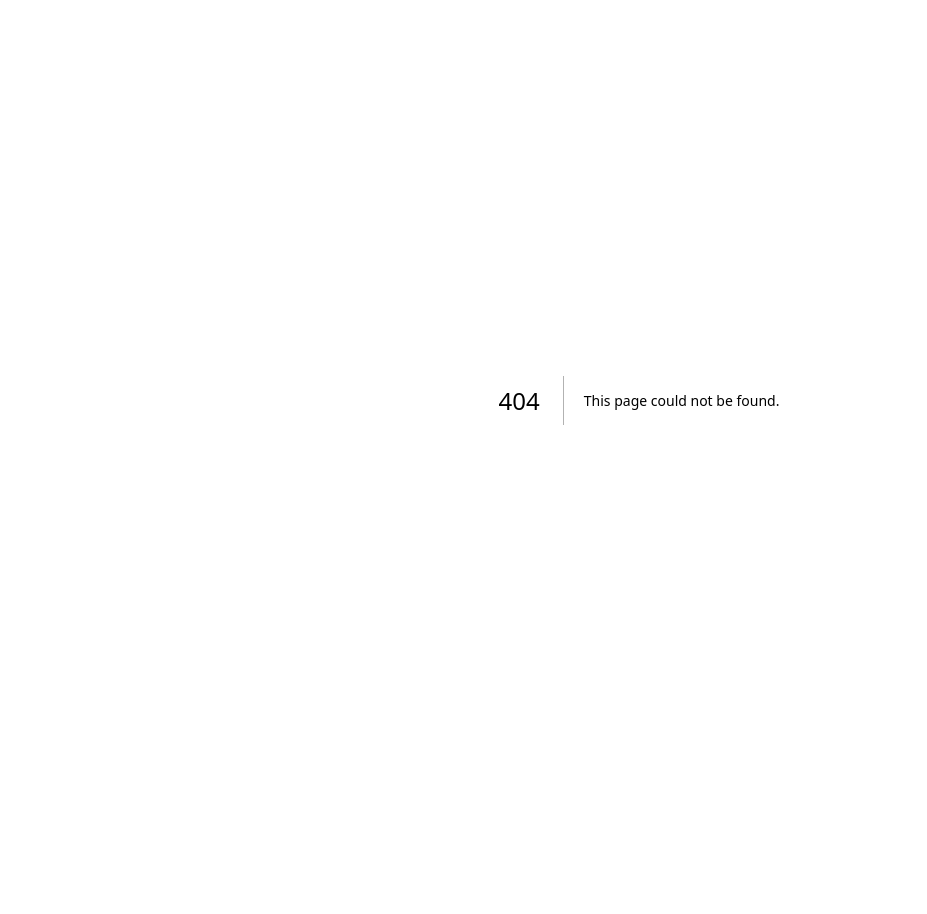
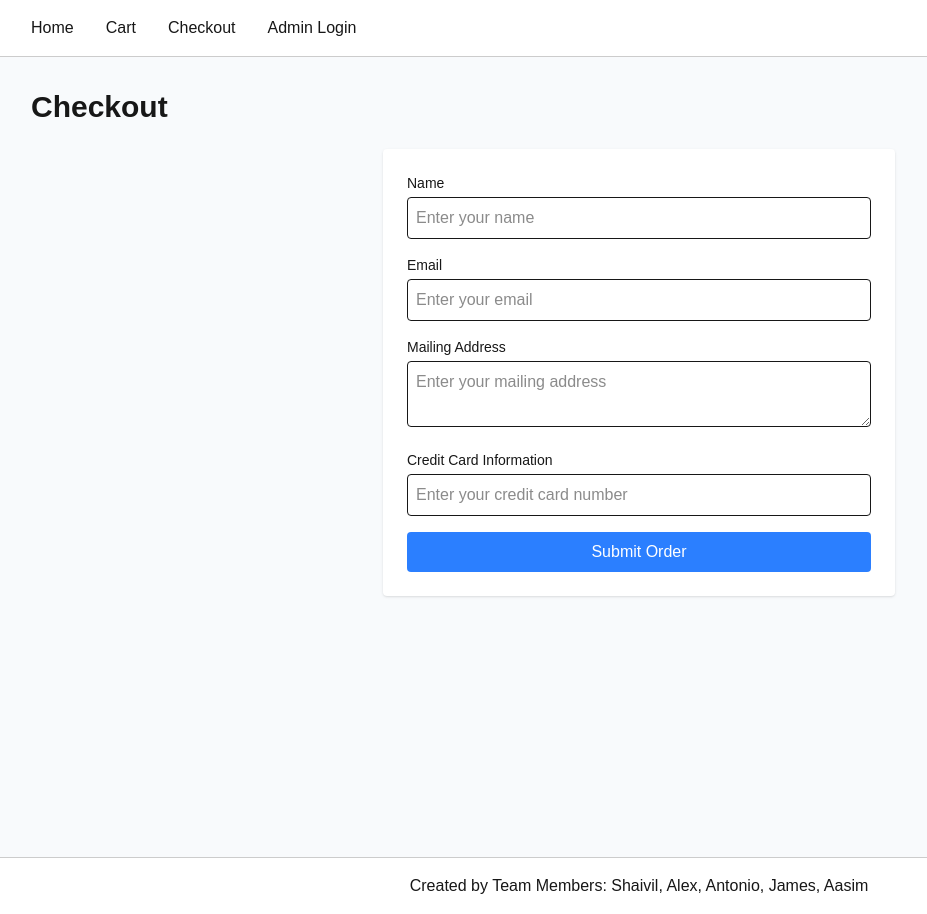
Before and after one commit to CSCI467-Project/CSCI467-Project, a Next.js app in the folder frontend/: page /checkout in a window 1280 px wide. Before the commit this address had no page. Shown: the whole page, without its empty margins (1-928 px from the left). Before the commit the page ends 800 px from the top, so only its background shows below. Built offline with nearby package versions, Linux system fonts and the light colour scheme.

Commit message:
Added the item page (Aasim), added the login (no actual account) screen and the header change with the two additional backend interfaces for use later

```diff
--- /dev/null
+++ b/frontend/app/admin-login/page.tsx
@@ -0,0 +1,43 @@
+import Link from 'next/link';
+
+const AdminLoginPage = () => {
+  return (
+    <div className="min-h-screen flex items-center justify-center bg-gray-100">
+      <div className="bg-white p-6 rounded shadow-md w-80">
+        <h1 className="text-2xl font-bold mb-4">Login to Admin?</h1>
+        <div className="mb-4">
+          <label className="block text-sm font-medium mb-1" htmlFor="username">
+            Username
+          </label>
+          <input
+            type="text"
+            id="username"
+            className="w-full border rounded p-2"
+            placeholder="Enter username"
+            disabled
+          />
+        </div>
+        <div className="mb-4">
+          <label className="block text-sm font-medium mb-1" htmlFor="password">
+            Password
+          </label>
+          <input
+            type="password"
+            id="password"
+            className="w-full border rounded p-2"
+            placeholder="Enter password"
+            disabled
+          />
+        </div>
+        <Link
+          href="/admin"
+          className="w-full bg-blue-500 text-white py-2 rounded hover:bg-blue-600 text-center block"
+        >
+          Login
+        </Link>
+      </div>
+    </div>
+  );
+};
+
+export default AdminLoginPage;
--- /dev/null
+++ b/frontend/app/admin/page.tsx
@@ -0,0 +1,32 @@
+import AdminHeader from "../components/AdminHeader";
+import Footer from "../components/Footer";
+
+const AdminPage = () => {
+  return (
+    <>
+      <AdminHeader />
+      <main className="p-8 bg-slate-50 min-h-screen">
+        <h1 className="text-3xl font-bold mb-6">Administrative Interface</h1>
+        <div className="grid grid-cols-1 sm:grid-cols-2 gap-6">
+          <div className="border rounded-lg p-4 bg-white shadow">
+            <h2 className="font-semibold text-lg">Shipping Charges</h2>
+            <p>Set weight brackets and their charges.</p>
+            <button className="mt-2 bg-blue-500 text-white py-2 px-4 rounded hover:bg-blue-600">
+              Set Charges
+            </button>
+          </div>
+          <div className="border rounded-lg p-4 bg-white shadow">
+            <h2 className="font-semibold text-lg">View Orders</h2>
+            <p>Search orders by date range, status, or price range.</p>
+            <button className="mt-2 bg-blue-500 text-white py-2 px-4 rounded hover:bg-blue-600">
+              Search Orders
+            </button>
+          </div>
+        </div>
+      </main>
+      <Footer />
+    </>
+  );
+};
+
+export default AdminPage;
--- /dev/null
+++ b/frontend/app/checkout/page.tsx
@@ -0,0 +1,67 @@
+import Header from "../components/Header";
+import Footer from "../components/Footer";
+
+const CheckoutPage = () => {
+  return (
+    <>
+      <Header />
+      <main className="p-8 bg-slate-50 min-h-screen">
+        <h1 className="text-3xl font-bold mb-6">Checkout</h1>
+        <form className="max-w-lg mx-auto bg-white p-6 rounded shadow">
+          <div className="mb-4">
+            <label className="block text-sm font-medium mb-1" htmlFor="name">
+              Name
+            </label>
+            <input
+              type="text"
+              id="name"
+              className="w-full border rounded p-2"
+              placeholder="Enter your name"
+            />
+          </div>
+          <div className="mb-4">
+            <label className="block text-sm font-medium mb-1" htmlFor="email">
+              Email
+            </label>
+            <input
+              type="email"
+              id="email"
+              className="w-full border rounded p-2"
+              placeholder="Enter your email"
+            />
+          </div>
+          <div className="mb-4">
+            <label className="block text-sm font-medium mb-1" htmlFor="address">
+              Mailing Address
+            </label>
+            <textarea
+              id="address"
+              className="w-full border rounded p-2"
+              placeholder="Enter your mailing address"
+            ></textarea>
+          </div>
+          <div className="mb-4">
+            <label className="block text-sm font-medium mb-1" htmlFor="credit-card">
+              Credit Card Information
+            </label>
+            <input
+              type="text"
+              id="credit-card"
+              className="w-full border rounded p-2"
+              placeholder="Enter your credit card number"
+            />
+          </div>
+          <button
+            type="submit"
+            className="w-full bg-blue-500 text-white py-2 rounded hover:bg-blue-600"
+          >
+            Submit Order
+          </button>
+        </form>
+      </main>
+      <Footer />
+    </>
+  );
+};
+
+export default CheckoutPage;
--- /dev/null
+++ b/frontend/app/components/AdminHeader.tsx
@@ -0,0 +1,21 @@
+import Link from 'next/link';
+
+const AdminHeader = () => {
+  return (
+    <header style={{ display: 'flex', justifyContent: 'space-between', padding: '1rem', borderBottom: '1px solid #ccc' }}>
+      <nav>
+        <Link href="/admin" style={{ margin: '0 1rem' }}>
+          Admin Home
+        </Link>
+        <Link href="/warehouse" style={{ margin: '0 1rem' }}>
+          Warehouse Home
+        </Link>
+        <Link href="/" style={{ margin: '0 1rem' }}>
+          Logout
+        </Link>
+      </nav>
+    </header>
+  );
+};
+
+export default AdminHeader;
--- a/frontend/app/components/Header.tsx
+++ b/frontend/app/components/Header.tsx
@@ -10,6 +10,12 @@ const Header = () => {
         <Link href="/cart" style={{ margin: '0 1rem' }}>
           Cart
         </Link>
+        <Link href="/checkout" style={{ margin: '0 1rem' }}>
+          Checkout
+        </Link>
+        <Link href="/admin-login" style={{ margin: '0 1rem' }}>
+          Admin Login
+        </Link>
       </nav>
     </header>
   );
--- a/frontend/app/page.tsx
+++ b/frontend/app/page.tsx
@@ -1,61 +1,71 @@
 import Image from "next/image";
 import Header from "./components/Header";
 import Footer from "./components/Footer";
+
+type Product = {
+  name: string;
+  description: string;
+  price: number;
+  quantity: number;
+  pictureURL: string;
+};
+
+const PRODUCTS: Product[] = [
+  {
+    name: "Brake Pads",
+    description: "All-weather brake pad set for optimal performance.",
+    price: 39.99,
+    quantity: 10,
+    pictureURL: "https://m.media-amazon.com/images/I/61h07ruAEWL._AC_UF894,1000_QL80_.jpg",
+  },
+  {
+    name: "Air Filter",
+    description: "High-performance air filter for cleaner air intake.",
+    price: 24.50,
+    quantity: 15,
+    pictureURL: "https://via.placeholder.com/300x200?text=Air+Filter",
+  },
+  {
+    name: "Oil Filter",
+    description: "Premium oil filter for extended engine life.",
+    price: 14.99,
+    quantity: 20,
+    pictureURL: "https://via.placeholder.com/300x200?text=Oil+Filter",
+  },
+];
 
 export default function Home() {
   return (
     <>
       <Header />
-      <div className="font-sans grid grid-rows-[20px_1fr_20px] items-center justify-items-center min-h-screen p-8 pb-20 gap-16 sm:p-20">
-        <main className="flex flex-col gap-[32px] row-start-2 items-center sm:items-start">
-          <Image
-            className="dark:invert"
-            src="/next.svg"
-            alt="Next.js logo"
-            width={180}
-            height={38}
-            priority
-          />
-          <h1 className="text-2xl font-bold text-center">
-            Welcome
-          </h1>
-          <div className="grid grid-cols-1 sm:grid-cols-2 lg:grid-cols-3 gap-4">
-            <div className="border p-4 rounded shadow">
-              <h2 className="text-lg font-bold">Item 1</h2>
-              <p>Description of Item 1</p>
-              <p className="text-sm text-gray-500">Price: $10</p>
+      <main className="p-8 bg-slate-50 min-h-screen">
+        <h1 className="text-3xl font-bold mb-6">Product Catalog</h1>
+
+        <div className="grid grid-cols-1 sm:grid-cols-2 md:grid-cols-3 gap-6">
+          {PRODUCTS.map((product) => (
+            <div
+              key={product.name}
+              className="border rounded-lg p-4 bg-white shadow"
+            >
+              <img
+                src={product.pictureURL}
+                alt={product.name}
+                className="w-full h-40 object-contain mb-3 rounded"
+              />
+              <h2 className="font-semibold text-lg">{product.name}</h2>
+              <p className="text-sm text-gray-500">{product.description}</p>
+              <p className="font-bold text-xl mt-1">
+                ${product.price.toFixed(2)}
+              </p>
+              <p className="text-sm text-gray-500">
+                Available: {product.quantity}
+              </p>
             </div>
-            <div className="border p-4 rounded shadow">
-              <h2 className="text-lg font-bold">Item 2</h2>
-              <p>Description of Item 2</p>
-              <p className="text-sm text-gray-500">Price: $20</p>
-            </div>
-            <div className="border p-4 rounded shadow">
-              <h2 className="text-lg font-bold">Item 3</h2>
-              <p>Description of Item 3</p>
-              <p className="text-sm text-gray-500">Price: $30</p>
-            </div>
-          </div>
-        </main>
-        <footer className="row-start-3 flex gap-[24px] flex-wrap items-center justify-center">
-          <a
-            className="flex items-center gap-2 hover:underline hover:underline-offset-4"
-            href="https://nextjs.org?utm_source=create-next-app&utm_medium=appdir-template-tw&utm_campaign=create-next-app"
-            target="_blank"
-            rel="noopener noreferrer"
-          >
-            <Image
-              aria-hidden
-              src="/globe.svg"
-              alt="Globe icon"
-              width={16}
-              height={16}
-            />
-            Go to nextjs.org →
-          </a>
-        </footer>
-      </div>
+          ))}
+        </div>
+      </main>
       <Footer />
     </>
   );
+
 }
--- /dev/null
+++ b/frontend/app/warehouse/page.tsx
@@ -0,0 +1,39 @@
+import AdminHeader from "../components/AdminHeader";
+import Footer from "../components/Footer";
+
+const WarehousePage = () => {
+  return (
+    <>
+      <AdminHeader />
+      <main className="p-8 bg-slate-50 min-h-screen">
+        <h1 className="text-3xl font-bold mb-6">Warehouse Interface</h1>
+        <div className="grid grid-cols-1 sm:grid-cols-2 gap-6">
+          <div className="border rounded-lg p-4 bg-white shadow">
+            <h2 className="font-semibold text-lg">Packing List</h2>
+            <p>Print packing lists for completed orders.</p>
+            <button className="mt-2 bg-blue-500 text-white py-2 px-4 rounded hover:bg-blue-600">
+              Print Packing List
+            </button>
+          </div>
+          <div className="border rounded-lg p-4 bg-white shadow">
+            <h2 className="font-semibold text-lg">Update Inventory</h2>
+            <p>Add delivered products to inventory.</p>
+            <button className="mt-2 bg-blue-500 text-white py-2 px-4 rounded hover:bg-blue-600">
+              Update Inventory
+            </button>
+          </div>
+          <div className="border rounded-lg p-4 bg-white shadow">
+            <h2 className="font-semibold text-lg">Shipping Labels</h2>
+            <p>Print shipping labels for orders.</p>
+            <button className="mt-2 bg-blue-500 text-white py-2 px-4 rounded hover:bg-blue-600">
+              Print Shipping Labels
+            </button>
+          </div>
+        </div>
+      </main>
+      <Footer />
+    </>
+  );
+};
+
+export default WarehousePage;
```
